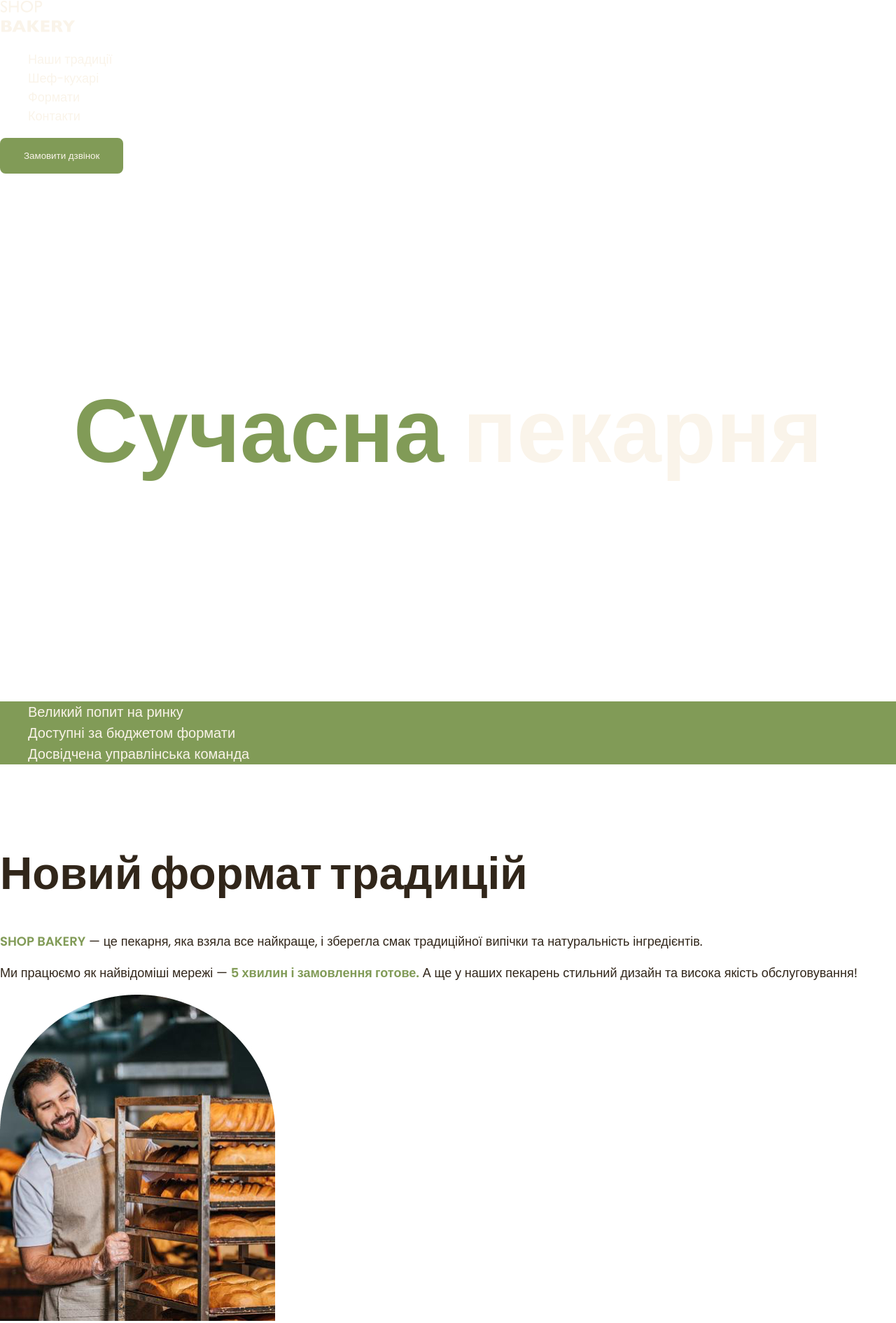
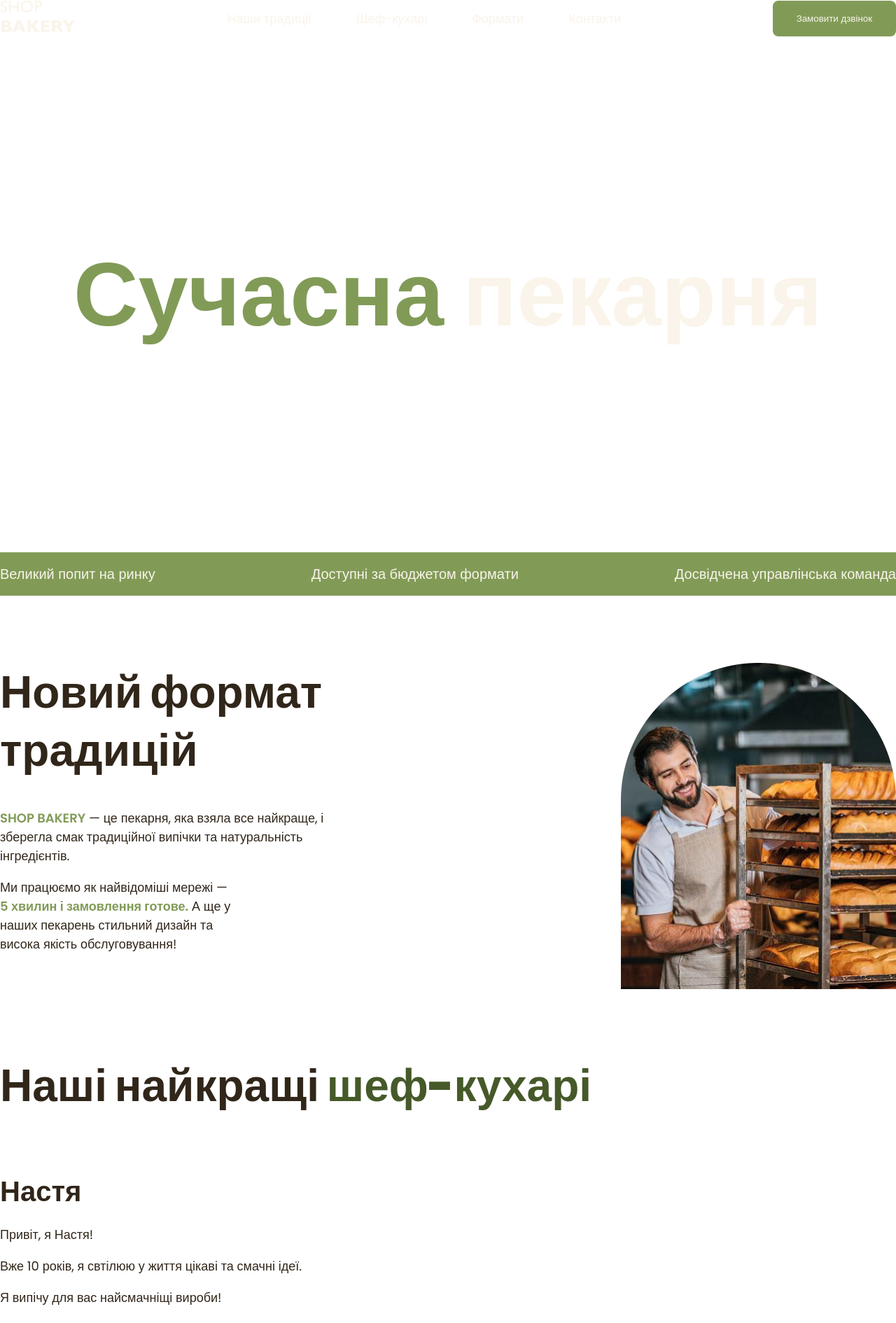
Before and after one commit to Pygmalioh/New-folder_1, a plain HTML site: page index.html in a window 1280 px wide. Shown: the top 1890 px of the page at 70% size. Drawn offline with Linux system fonts and the light colour scheme; a web font is replaced by a local one.

Commit message:
flexbox changes

```diff
--- a/css/styles.css
+++ b/css/styles.css
@@ -66,6 +66,8 @@ h6 {
 
 ul {
   list-style-type: none;
+  margin: 0;
+  padding: 0;
 }
 
 .visually-hidden {
@@ -123,7 +125,28 @@ ul {
 .link:hover {
   color: var(--color-brand-light);
   text-decoration: none;
-  font-weight: 600;
+}
+
+/*Header*/
+
+.header-container {
+  display: flex;
+  align-items: center;
+  gap: 40px;
+}
+
+.header-nav {
+  display: flex;
+  align-items: center;
+  flex-grow: 1;
+  gap: 40px;
+}
+
+.header-menu {
+  display: flex;
+  gap: 64px;
+  flex-grow: 1;
+  justify-content: center;
 }
 
 /*Hero sections*/
@@ -147,15 +170,22 @@ ul {
 
 /*Advantages section*/
 
+.advantages-section {
+  background-color: var(--color-brand-light);
+  padding: 16px 0;
+}
+
 .advantages-list {
-  color: var(--color-primary-light);
-  background-color: var(--color-brand-light);
+  display: flex;
+  gap: 40px;
+  justify-content: space-between;
 }
 
 .advantages-item {
   font-size: 20px;
   line-height: 1.5;
   font-weight: 300;
+  color: var(--color-primary-light);
 }
 
 .section-title {
@@ -174,8 +204,22 @@ ul {
   padding-top: 96px;
 }
 
+.traditions-container {
+  display: flex;
+  justify-content: space-between;
+  gap: 40px;
+}
+
+.traditions-content {
+  max-width: 510px;
+}
+
 .traditions-title {
   margin-bottom: 42px;
+}
+
+.traditions-text.limited {
+  max-width: 340px;
 }
 
 .traditions-text .brand {
@@ -201,6 +245,20 @@ ul {
 
 /*Formats section */
 
+.formats-list {
+  display: flex;
+  gap: 20px;
+  flex-wrap: wrap;
+}
+
+.formats-item {
+  flex-basis: calc((100% - 40px) / 3);
+}
+
+.format-card {
+  border: 1px;
+  padding: 24px;
+}
 .formats-title {
   margin-bottom: 80px;
 }
--- a/index.html
+++ b/index.html
@@ -17,27 +17,35 @@
   <body>
     <header>
       <div class="container">
-        <nav>
+        <div class="header-container">
+          <nav class="header-nav">
             <a href="#">
               <img src="./images/logo.svg" alt="Логотип сучасної пекарні" />
             </a>
-          <ul>
-            <li>
+            <ul class="header-menu">
+              <li class="header-item">
                 <a class="link" href="#traditions-section">Наши традиції</a>
               </li>
-            <li><a class="link" href="#cookers">Шеф-кухарі</a></li>
-            <li><a class="link" href="#formats">Формати</a></li>
-            <li><a class="link" href="#contacts">Контакти</a></li>
+              <li class="header-item">
+                <a class="link" href="#cookers">Шеф-кухарі</a>
+              </li>
+              <li class="header-item">
+                <a class="link" href="#formats">Формати</a>
+              </li>
+              <li class="header-item">
+                <a class="link" href="#contacts">Контакти</a>
+              </li>
             </ul>
           </nav>
           <button class="button" type="button">Замовити дзвінок</button>
+        </div>
       </div>
     </header>
     <main>
       <section class="hero-section">
         <h1 class="hero-title"><span class="accent">Сучасна</span> пекарня</h1>
       </section>
-      <section>
+      <section class="advantages-section">
         <div class="container">
           <h2 class="visually-hidden">Наші переваги</h2>
           <ul class="advantages-list">
@@ -49,19 +57,25 @@
       </section>
       <section class="traditions-section section" id="traditions-section">
         <div class="container">
-          <h2 class="traditions-title section-title">Новий формат традицій</h2>
+          <div class="traditions-container">
+            <div class="traditions-content">
+              <h2 class="traditions-title section-title">
+                Новий формат традицій
+              </h2>
               <p class="traditions-text">
-            <span class="brand uppercase">shop bakery</span> — це пекарня, яка
-            взяла все найкраще, і зберегла смак традиційної випічки та
+                <span class="brand uppercase">shop bakery</span> — це пекарня,
+                яка взяла все найкраще, і зберегла смак традиційної випічки та
                 натуральність інгредієнтів.
               </p>
-          <p class="traditions-text">
+              <p class="traditions-text limited">
                 Ми працюємо як найвідоміші мережі —
                 <span class="brand">5 хвилин і замовлення готове.</span>
                 А ще у наших пекарень стильний дизайн та висока якість
                 обслуговування!
               </p>
+            </div>
             <img src="./images/bakerman.jpg" alt="bakerman smiling" />
+          </div>
         </div>
       </section>
       <section class="section" id="chef-section">
@@ -89,9 +103,9 @@
       <section class="section" id="formats-section">
         <div class="container">
           <h2 class="formats-title section-title">Формати</h2>
-          <ul>
-            <li>
-              <article>
+          <ul class="formats-list">
+            <li class="formats-item">
+              <article class="format-card">
                 <h3 class="format-title" lang="en">Walrus</h3>
                 <div class="format-text">
                   <p>Площа: до 120 м2</p>
@@ -104,8 +118,8 @@
                 </div>
               </article>
             </li>
-            <li>
-              <article>
+            <li class="formats-item">
+              <article class="format-card">
                 <h3 class="format-title" lang="en">Horseshoe</h3>
                 <div class="format-text">
                   <p>Площа: до 25 м2</p>
@@ -115,8 +129,8 @@
                 </div>
               </article>
             </li>
-            <li>
-              <article>
+            <li class="formats-item">
+              <article class="format-card">
                 <h3 class="format-title" lang="en">Handlebar</h3>
                 <div class="format-text">
                   <p>Площа: до 15 м2</p>
```
Lines whose indentation alone changed are shown as unchanged.
